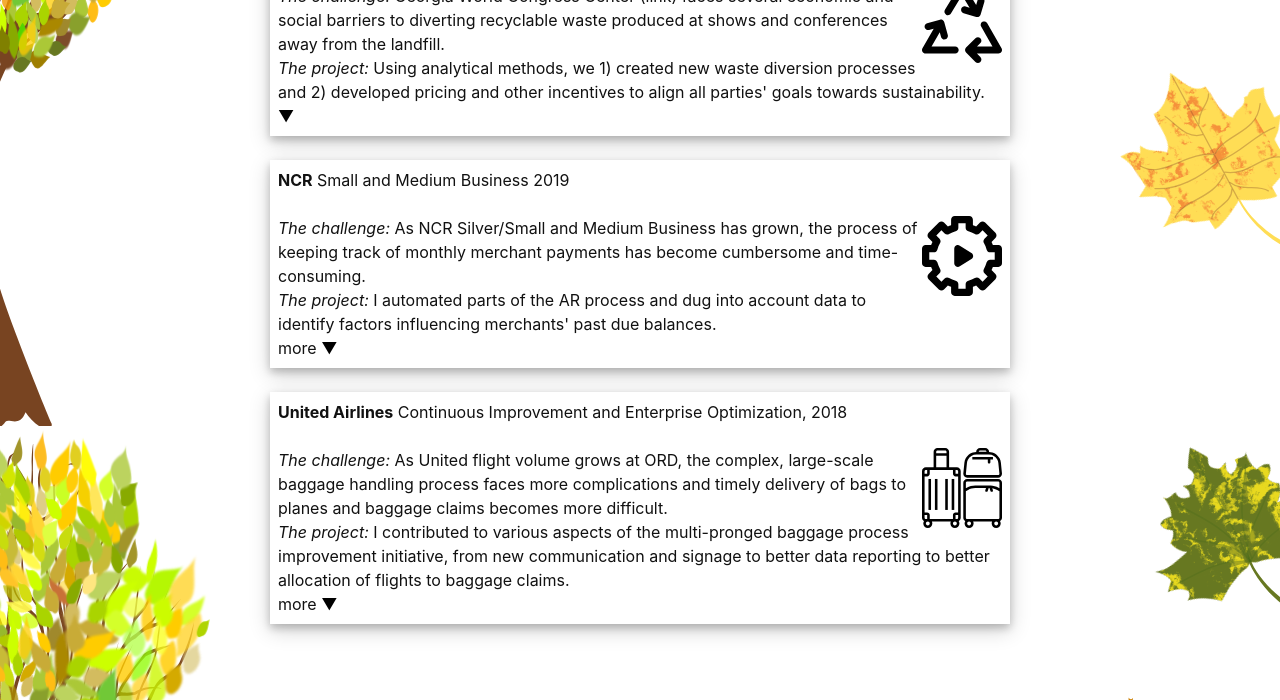
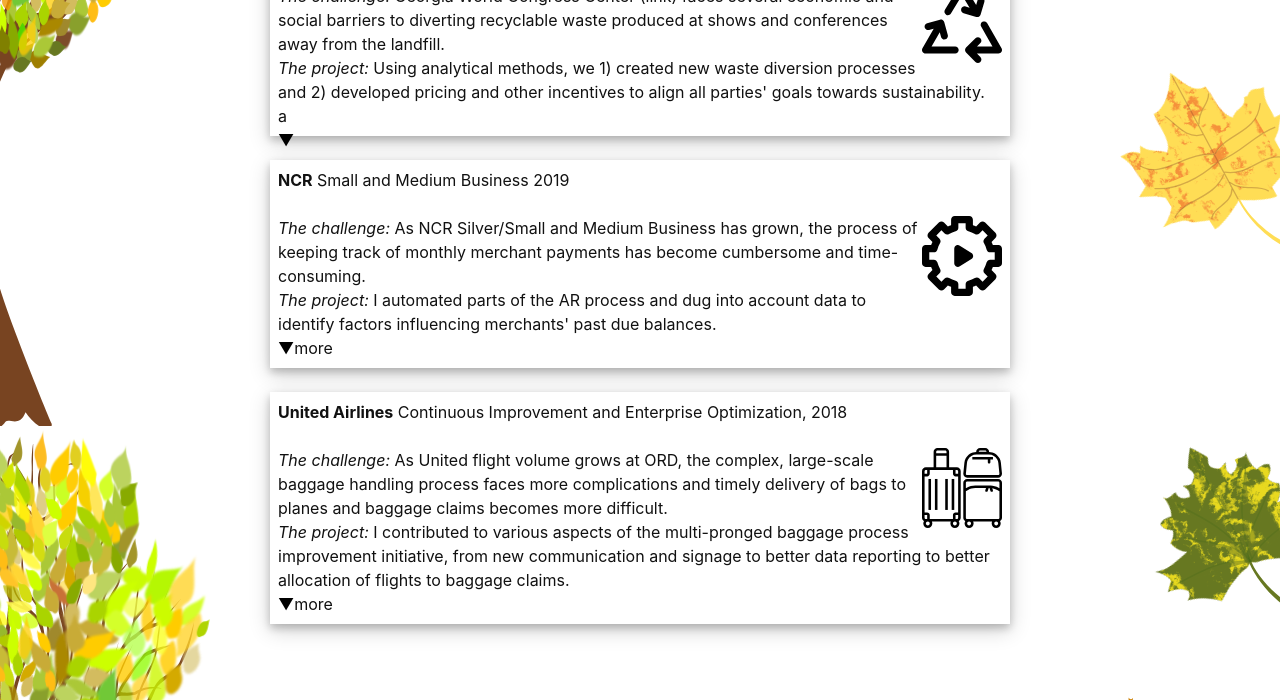
Before and after one commit to kgite28/kgite28.github.io, a Jekyll site: the page built from index.markdown, in a window 1280 px wide. Shown: the part 474-1174 px from the top of the page. Built offline with Jekyll 4.4.1, drawn with Linux system fonts in a browser that asks for light colours.

```diff
--- a/_layouts/home.html
+++ b/_layouts/home.html
@@ -37,6 +37,7 @@
 <i>The challenge:</i> Georgia World Congress Center (link) faces several economic and social barriers to diverting recyclable waste produced at shows and conferences away from the landfill. <br>
 
 <i>The project:</i> Using analytical methods, we 1) created new waste diversion processes and 2) developed pricing and other incentives to align all parties' goals towards sustainability. <br>
+a<br>
 </div>
 
 <div class="panel">
--- a/assets/main.scss
+++ b/assets/main.scss
@@ -46,6 +46,7 @@
   content: "\25BC"; /* Unicode character for "plus" sign (+) */
   font-size: 1em;
   color: black;
+  float:left;
 
 }
 
```
